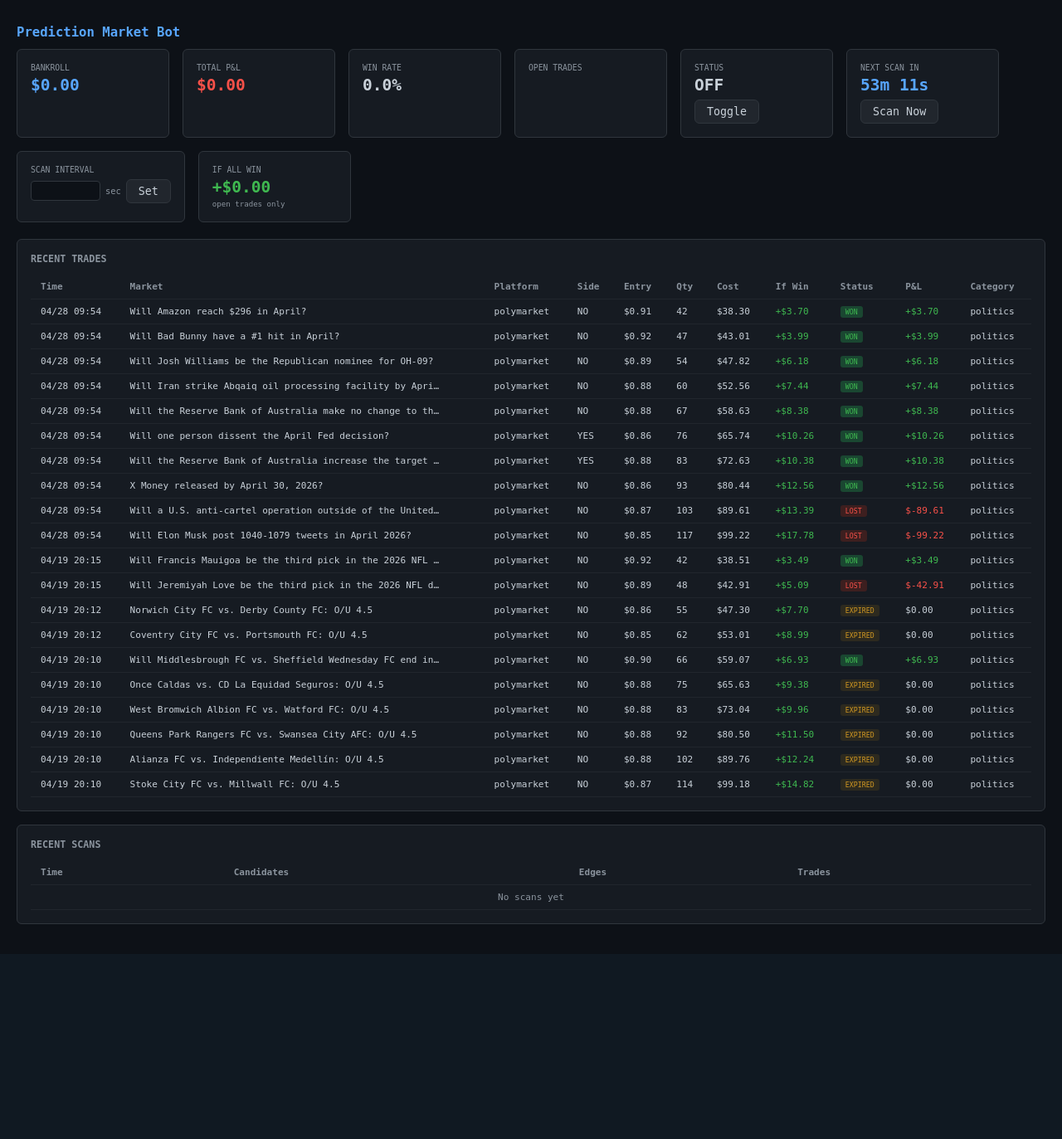
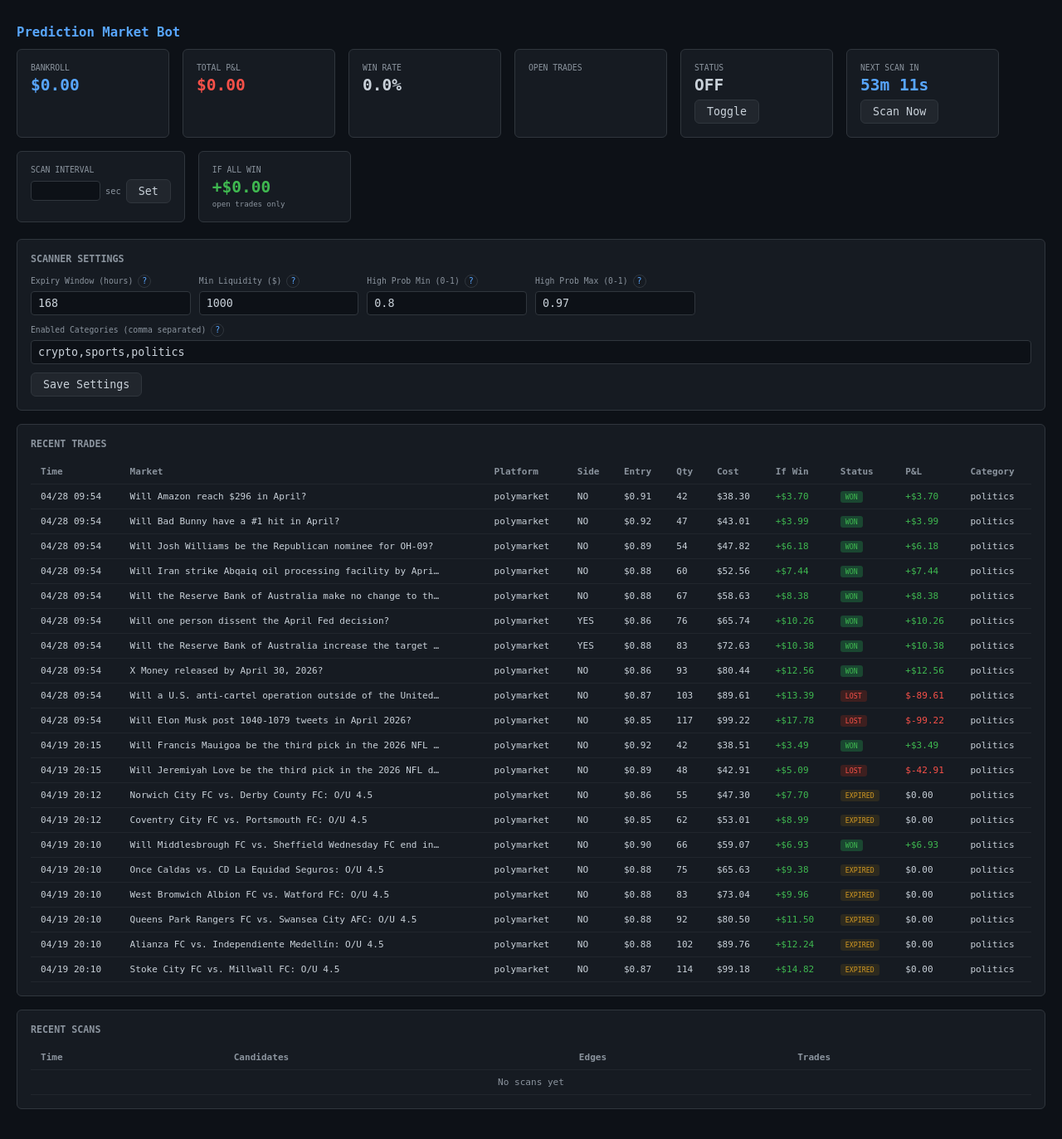
Before and after one commit to pkhaninejad/pacekeeper-trading-bot, a FastAPI app: template prediction_bot/src/dashboard/templates/dashboard.html in a window 1280 px wide. Shown: the whole page at 83% size. Before the commit the page ends 1114 px from the top, so only its background shows below. Run offline with FastAPI, Linux system fonts and the light colour scheme; the template is opened without the code that fills it, so the values that code supplies are empty; data comes from the database, SQL or seed files in the repository; both versions use the stored data as it was after the commit.

Commit message:
feat(dashboard): enhance settings management with new API endpoints and UI for scanner settings

```diff
--- a/prediction_bot/src/dashboard/app.py
+++ b/prediction_bot/src/dashboard/app.py
@@ -11,6 +11,7 @@ from typing import AsyncGenerator
 from fastapi import FastAPI, Request
 from fastapi.responses import HTMLResponse, StreamingResponse
 from fastapi.templating import Jinja2Templates
+from pydantic import BaseModel, Field
 
 from prediction_bot.src.bot.engine import PredictionEngine
 
@@ -30,6 +31,14 @@ async def lifespan(app: FastAPI):
 
 
 app = FastAPI(title="Prediction Market Bot", lifespan=lifespan)
+
+
+class ScannerSettingsUpdate(BaseModel):
+    expiry_window_hours: int = Field(ge=1, le=24 * 365)
+    min_liquidity: float = Field(ge=0.0)
+    high_prob_min: float = Field(ge=0.0, le=1.0)
+    high_prob_max: float = Field(ge=0.0, le=1.0)
+    enabled_categories: list[str]
 
 
 @app.get("/api/status")
@@ -91,6 +100,43 @@ async def set_interval(seconds: int):
     return {"interval_seconds": seconds}
 
 
+@app.get("/api/settings")
+async def get_settings():
+    return {
+        "expiry_window_hours": engine.settings.EXPIRY_WINDOW_HOURS,
+        "min_liquidity": engine.settings.MIN_LIQUIDITY,
+        "high_prob_min": engine.settings.HIGH_PROB_MIN,
+        "high_prob_max": engine.settings.HIGH_PROB_MAX,
+        "enabled_categories": engine.settings.ENABLED_CATEGORIES,
+    }
+
+
+@app.post("/api/settings")
+async def update_settings(payload: ScannerSettingsUpdate):
+    if payload.high_prob_min > payload.high_prob_max:
+        return {"error": "high_prob_min cannot be greater than high_prob_max"}, 400
+    cleaned_categories = [c.strip().lower() for c in payload.enabled_categories if c.strip()]
+    if not cleaned_categories:
+        return {"error": "at least one category is required"}, 400
+
+    engine.settings.EXPIRY_WINDOW_HOURS = payload.expiry_window_hours
+    engine.settings.MIN_LIQUIDITY = payload.min_liquidity
+    engine.settings.HIGH_PROB_MIN = payload.high_prob_min
+    engine.settings.HIGH_PROB_MAX = payload.high_prob_max
+    engine.settings.ENABLED_CATEGORIES = cleaned_categories
+
+    return {
+        "updated": True,
+        "settings": {
+            "expiry_window_hours": engine.settings.EXPIRY_WINDOW_HOURS,
+            "min_liquidity": engine.settings.MIN_LIQUIDITY,
+            "high_prob_min": engine.settings.HIGH_PROB_MIN,
+            "high_prob_max": engine.settings.HIGH_PROB_MAX,
+            "enabled_categories": engine.settings.ENABLED_CATEGORIES,
+        },
+    }
+
+
 @app.get("/api/stream")
 async def stream(request: Request):
     q: asyncio.Queue = asyncio.Queue(maxsize=100)
--- a/prediction_bot/src/dashboard/templates/dashboard.html
+++ b/prediction_bot/src/dashboard/templates/dashboard.html
@@ -26,6 +26,10 @@
   .section h2 { font-size: 0.9em; color: #8b949e; margin: 0 0 12px 0; text-transform: uppercase; }
   .toggle-btn { background: #21262d; border: 1px solid #30363d; color: #c9d1d9; padding: 6px 14px; border-radius: 6px; cursor: pointer; font-family: monospace; margin-top: 6px; display: block; }
   .toggle-btn:hover { background: #30363d; }
+  .settings-grid { display: grid; grid-template-columns: repeat(auto-fit, minmax(180px, 1fr)); gap: 10px; }
+  .settings-grid label { display: block; font-size: 0.75em; color: #8b949e; margin-bottom: 4px; }
+  .settings-grid input { width: 100%; box-sizing: border-box; background:#0d1117; border:1px solid #30363d; color:#c9d1d9; padding:6px 8px; border-radius:4px; font-family:monospace; }
+  .hint { display:inline-block; margin-left:6px; color:#58a6ff; cursor:help; border:1px solid #30363d; border-radius:50%; width:14px; height:14px; text-align:center; line-height:14px; font-size:10px; }
 </style>
 </head>
 <body>
@@ -76,6 +80,33 @@
     <div class="value positive" id="if-all-win">—</div>
     <div style="font-size:0.7em;color:#8b949e;margin-top:4px">open trades only</div>
   </div>
+</div>
+
+<div class="section">
+  <h2>Scanner Settings</h2>
+  <div class="settings-grid">
+    <div>
+      <label>Expiry Window (hours)<span class="hint" title="How far ahead to look for markets by end date. Larger values include markets expiring later.">?</span></label>
+      <input id="setting-expiry-hours" type="number" min="1" step="1">
+    </div>
+    <div>
+      <label>Min Liquidity ($)<span class="hint" title="Ignore markets below this liquidity. Lower values increase candidates but may include thinner markets.">?</span></label>
+      <input id="setting-min-liquidity" type="number" min="0" step="10">
+    </div>
+    <div>
+      <label>High Prob Min (0-1)<span class="hint" title="Lower bound for the favored side price (YES or NO). Example: 0.70 means at least 70% implied probability.">?</span></label>
+      <input id="setting-high-prob-min" type="number" min="0" max="1" step="0.01">
+    </div>
+    <div>
+      <label>High Prob Max (0-1)<span class="hint" title="Upper bound for the favored side price. Prevents taking markets that are too close to certainty.">?</span></label>
+      <input id="setting-high-prob-max" type="number" min="0" max="1" step="0.01">
+    </div>
+    <div style="grid-column: 1 / -1;">
+      <label>Enabled Categories (comma separated)<span class="hint" title="Only these categories are scanned. Example: crypto,sports,politics">?</span></label>
+      <input id="setting-categories" type="text" placeholder="crypto,sports,politics">
+    </div>
+  </div>
+  <button class="toggle-btn" id="save-settings-btn" onclick="saveSettings()" style="margin-top:10px">Save Settings</button>
 </div>
 
 <div class="section">
@@ -164,9 +195,24 @@ async function fetchIfAllWin() {
   }
 }
 
+async function loadSettings() {
+  try {
+    const resp = await fetch('/api/settings');
+    const s = await resp.json();
+    document.getElementById('setting-expiry-hours').value = s.expiry_window_hours;
+    document.getElementById('setting-min-liquidity').value = s.min_liquidity;
+    document.getElementById('setting-high-prob-min').value = s.high_prob_min;
+    document.getElementById('setting-high-prob-max').value = s.high_prob_max;
+    document.getElementById('setting-categories').value = (s.enabled_categories || []).join(',');
+  } catch {
+    // keep defaults/blank values
+  }
+}
+
 document.addEventListener('DOMContentLoaded', () => {
   fetchTrades();
   fetchIfAllWin();
+  loadSettings();
 
   fetch('/api/status').then(r => r.json()).then(s => {
     if (s.next_scan) nextScanAt = new Date(s.next_scan);
@@ -229,6 +275,41 @@ async function setInterval_() {
     nextScanAt = new Date(Date.now() + secs * 1000);
   } finally { setTimeout(() => { btn.textContent = 'Set'; btn.disabled = false; }, 1500); }
 }
+
+async function saveSettings() {
+  const btn = document.getElementById('save-settings-btn');
+  const payload = {
+    expiry_window_hours: parseInt(document.getElementById('setting-expiry-hours').value, 10),
+    min_liquidity: parseFloat(document.getElementById('setting-min-liquidity').value),
+    high_prob_min: parseFloat(document.getElementById('setting-high-prob-min').value),
+    high_prob_max: parseFloat(document.getElementById('setting-high-prob-max').value),
+    enabled_categories: document.getElementById('setting-categories').value
+      .split(',')
+      .map(x => x.trim())
+      .filter(Boolean),
+  };
+  btn.textContent = 'Saving…';
+  btn.disabled = true;
+  try {
+    const resp = await fetch('/api/settings', {
+      method: 'POST',
+      headers: {'Content-Type': 'application/json'},
+      body: JSON.stringify(payload),
+    });
+    const data = await resp.json();
+    if (!resp.ok || data.error) {
+      alert(data.error || 'Failed to save settings');
+      return;
+    }
+    btn.textContent = '✓ Saved';
+    // Kick a scan so changes take effect immediately in UI cycle.
+    await fetch('/api/cycle', {method: 'POST'});
+  } catch {
+    alert('Failed to save settings');
+  } finally {
+    setTimeout(() => { btn.textContent = 'Save Settings'; btn.disabled = false; }, 1500);
+  }
+}
 </script>
 </body>
 </html>
```
Also changed, not shown: prediction_bot/main.py (+9 -0 lines), prediction_bot/src/api/polymarket_client.py (+59 -1 lines), README.md, prediction_bot/data/paper_trades.db.
